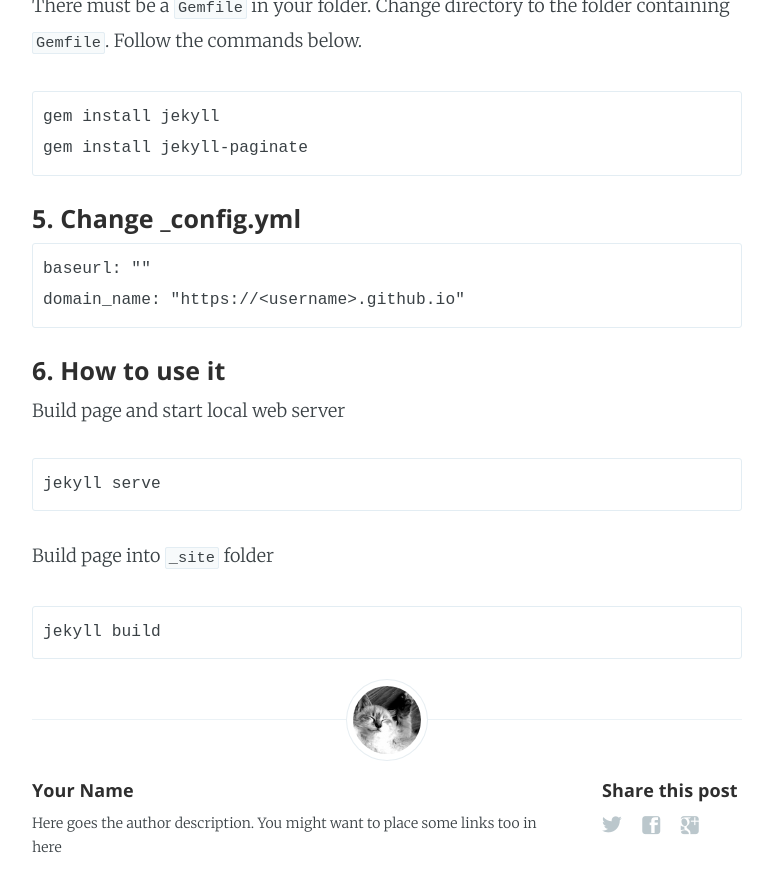
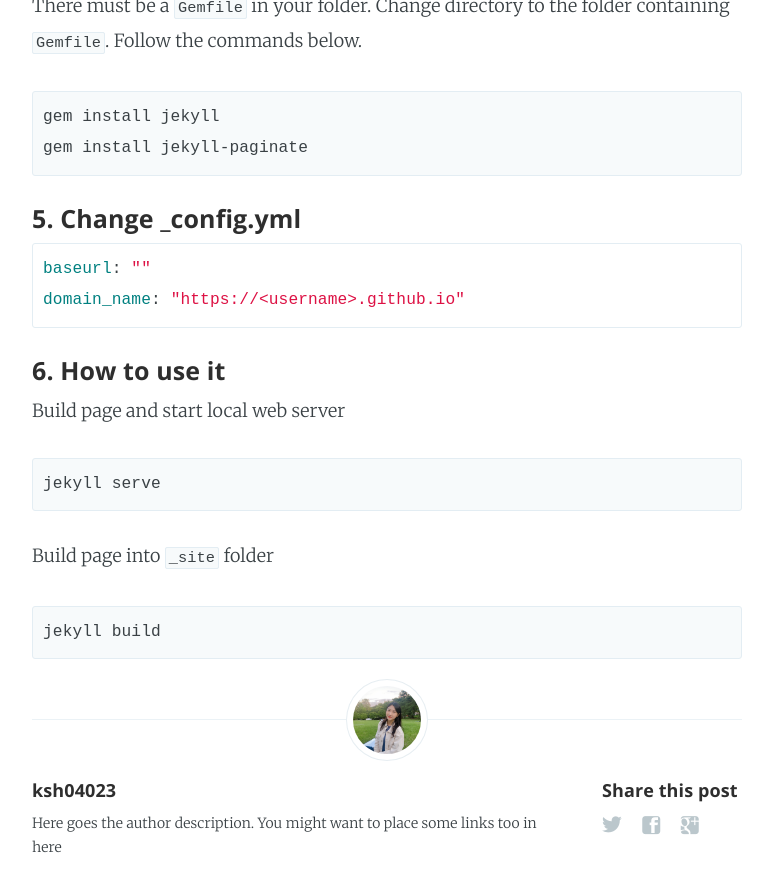
Before and after one commit to ksh04023/ksh04023.github.io, a Jekyll site: the page built from _posts/Github/2020-12-27-Github-make-your-own-blog-with-github-pages.markdown, in a window 1280 px wide and 900 px high, scrolled down 1869 px. Shown: the top 892 px of the window, without its empty margins (253-1026 px from the left). Built offline with Jekyll 4.4.1, drawn with Linux system fonts in a browser that asks for light colours.

Commit message:
update post

````diff
--- a/_config.yml
+++ b/_config.yml
@@ -13,7 +13,7 @@ plugins: [jekyll-paginate]
 
 # Details for the RSS feed generator
 url: ""
-author: "Your Name"
+author: "ksh04023"
 
 # Disqus config
 disqus-shortname: ""
--- a/_posts/Github/2020-12-27-Github-make-your-own-blog-with-github-pages.markdown
+++ b/_posts/Github/2020-12-27-Github-make-your-own-blog-with-github-pages.markdown
@@ -14,7 +14,12 @@ I've considered several tools for making my own blog and I decided to make a git
 - Jekyll is a simple, static, blog-aware framework website generator written in Ruby. You can refer to the [Jekyll docs](https://jekyllrb.com) or [Github repository](https://github.com/jekyll/jekyll).
 - You can make your own blog in a very simple way using Jekyll, which can be easily hosted using [Github Pages](https://pages.github.com/).
 
+
+
+
 ### Let's get started
+
+
 #### 1. Download & Install Ruby
 If you haven't installed Ruby, you have to install it first. From [here]([https://rubyinstaller.org/downloads/](https://rubyinstaller.org/downloads/)), I downloaded `Ruby+Devkit 2.6.6-2 (x64)` (because I have an 64-bit OS) and installed it with the default settings. If you have 32-bit OS, you can download one with `(x86)`.
 
@@ -37,25 +42,25 @@ You can make your own one by renaming the forked (or copied) repository, with `<
 
 #### 4. Install Jekyll
 There must be a `Gemfile` in your folder. Change directory to the folder containing `Gemfile`. Follow the commands below.
-```
+```commandline
 gem install jekyll
 gem install jekyll-paginate
 ```
 #### 5. Change _config.yml
-```
+```yaml
 baseurl: ""
 domain_name: "https://<username>.github.io"
 ```
 #### 6. How to use it
 
 Build page and start local web server
-```
+```commandline
 jekyll serve
 ```
 
 Build page into  `_site`  folder
 
-```
+```commandline
 jekyll build
 ```
 
````
Also changed, not shown: about.md (+2 -1 lines), assets/images/profile.png.
